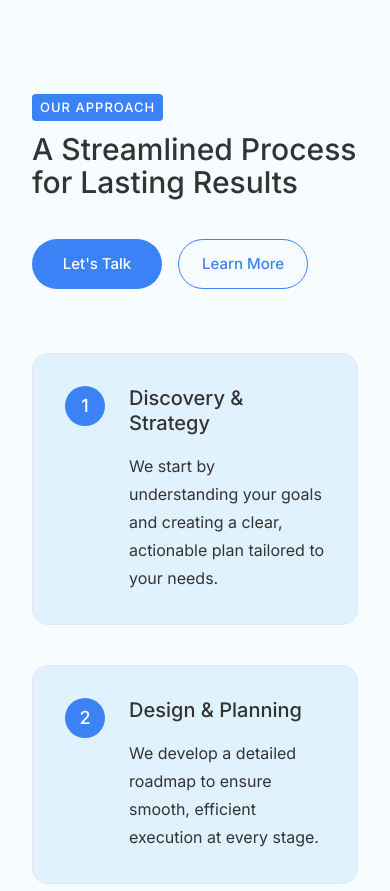
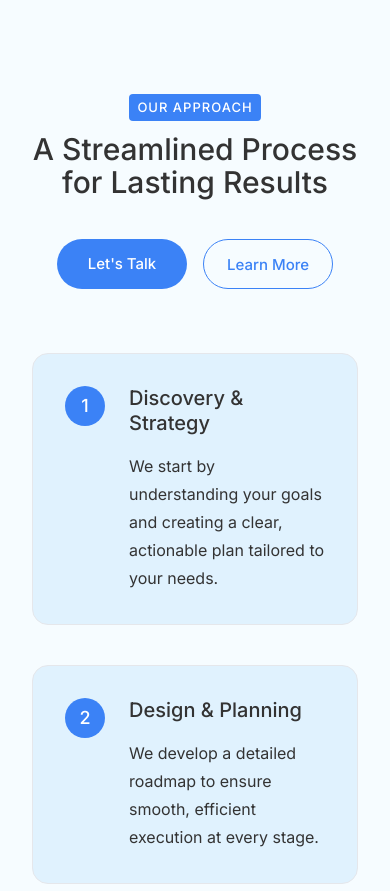
Before and after one commit to Arcks-Techno-Soft/website, a Next.js app: page / in a window 390 px wide. Shown: the part 5094-5985 px from the top of the page. Built offline with nearby package versions, Linux system fonts and the light colour scheme.

Commit message:
version-3.9 : Adjusted the responsiveness of the "our-approach" section.

```diff
--- a/src/components/sections/process.tsx
+++ b/src/components/sections/process.tsx
@@ -26,27 +26,47 @@ export function Process() {
     <section id="our-approach" className="py-12 md:py-20 px-8">
       <div className="max-w-[1140px] mx-auto flex flex-col lg:flex-row gap-16 lg:gap-[120px]">
         {/* Left: Title + CTAs */}
-        <div className="w-full lg:w-[460px] flex flex-col gap-10 lg:sticky lg:top-32 lg:self-start">
-          <div className="flex flex-col gap-3">
-            <span className="inline-flex self-start items-center px-2 py-1 bg-primary rounded text-white text-[13px] font-medium uppercase tracking-[1px]">
+        <div className="w-full lg:w-[460px] flex flex-col gap-10 items-center lg:items-start lg:sticky lg:top-32 lg:self-start">
+          <div className="flex flex-col gap-3 items-center lg:items-start">
+            <span className="inline-flex self-center lg:self-start items-center px-2 py-1 bg-primary rounded text-white text-[13px] font-medium uppercase tracking-[1px]">
               Our Approach
             </span>
-            <h2 className="text-3xl sm:text-4xl md:text-[55px] font-medium text-foreground leading-[1.1]">
+            <h2 className="text-center lg:text-left text-3xl sm:text-4xl md:text-[55px] font-medium text-foreground leading-[1.1]">
               A Streamlined Process for Lasting Results
             </h2>
           </div>
-          <div className="flex items-center gap-4">
+          <div className="flex items-center justify-center lg:justify-start gap-4">
             <a
               href="#contact"
-              className="flex items-center justify-center h-[50px] w-[130px] bg-primary text-primary-foreground text-[15px] font-medium rounded-full hover:bg-primary/90 transition-colors"
+              className="group relative block h-[50px] w-[130px] bg-primary rounded-full overflow-hidden"
             >
-              Let&apos;s Talk
+              <div className="flex flex-col motion-safe:transition-transform motion-safe:duration-300 motion-safe:ease-out group-hover:motion-safe:-translate-y-1/2">
+                <span className="h-[50px] flex items-center justify-center text-primary-foreground text-[15px] font-medium">
+                  Let&apos;s Talk
+                </span>
+                <span
+                  aria-hidden="true"
+                  className="h-[50px] flex items-center justify-center text-primary-foreground text-[15px] font-medium"
+                >
+                  Let&apos;s Talk
+                </span>
+              </div>
             </a>
             <a
               href="#services"
-              className="flex items-center justify-center h-[50px] w-[130px] bg-background text-primary text-[15px] font-medium rounded-full border border-primary hover:bg-primary/5 transition-colors"
+              className="group relative block h-[50px] w-[130px] bg-background rounded-full border border-primary overflow-hidden"
             >
-              Learn More
+              <div className="flex flex-col motion-safe:transition-transform motion-safe:duration-300 motion-safe:ease-out group-hover:motion-safe:-translate-y-1/2">
+                <span className="h-[50px] flex items-center justify-center text-primary text-[15px] font-medium">
+                  Learn More
+                </span>
+                <span
+                  aria-hidden="true"
+                  className="h-[50px] flex items-center justify-center text-primary text-[15px] font-medium"
+                >
+                  Learn More
+                </span>
+              </div>
             </a>
           </div>
         </div>
```
